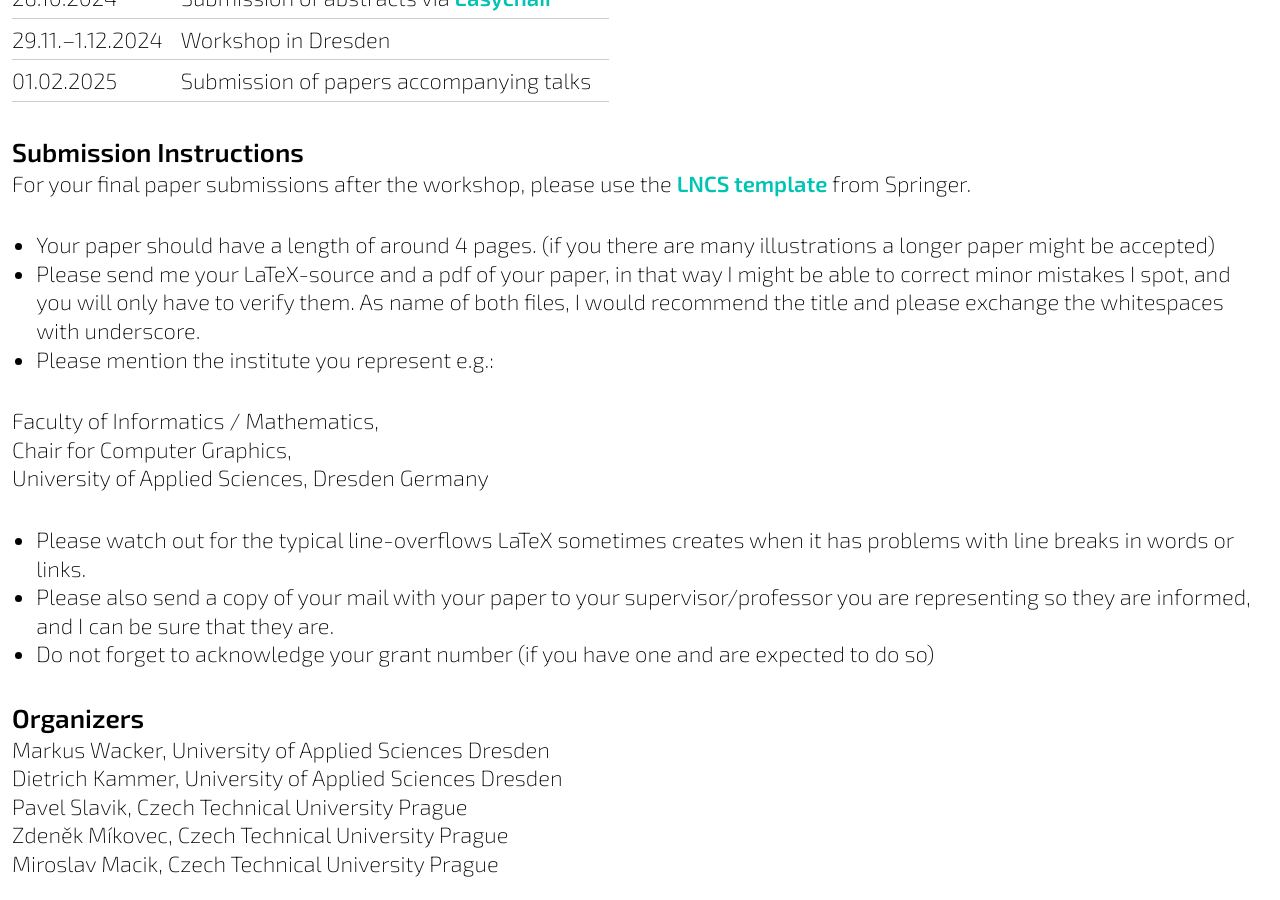
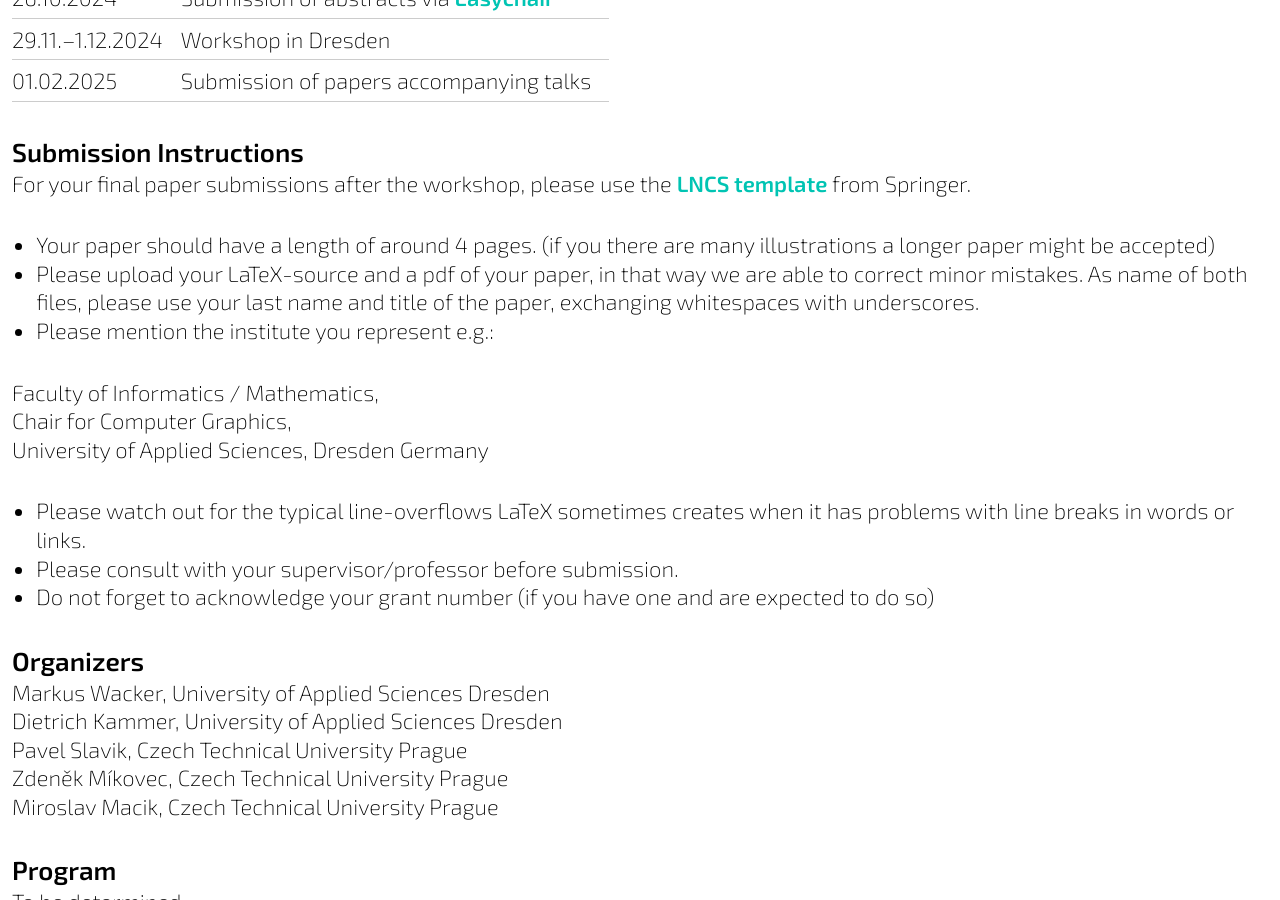
Before and after one commit to workshop-user-interfaces/workshop-user-interfaces.github.io, a Jekyll site: the page built from _editions/2024.markdown, in a window 1280 px wide and 900 px high, scrolled down 1746 px. Built offline with Jekyll 4.4.1, drawn with Linux system fonts in a browser that asks for light colours.

Commit message:
correct submission info

```diff
--- a/_editions/2024.markdown
+++ b/_editions/2024.markdown
@@ -31,7 +31,7 @@ We invite submissions from either CTU Prague or University of Applied Sciences D
 For your final paper submissions after the workshop, please use the [LNCS template]( https://www.springer.com/gp/computer-science/lncs/conference-proceedings-guidelines) from Springer.
 
 * Your paper should have a length of around 4 pages. (if you there are many illustrations a longer paper might be accepted)
-* Please send me your LaTeX-source and a pdf of your paper, in that way I might be able to correct minor mistakes I spot, and you will only have to verify them. As name of both files, I would recommend the title and please exchange the whitespaces with underscore.
+* Please upload your LaTeX-source and a pdf of your paper, in that way we are able to correct minor mistakes. As name of both files, please use your last name and title of the paper, exchanging whitespaces with underscores.
 * Please mention the institute you represent e.g.:
 
 Faculty of Informatics / Mathematics,\
@@ -39,7 +39,7 @@ Chair for Computer Graphics,\
 University of Applied Sciences, Dresden Germany
 
 * Please watch out for the typical line-overflows LaTeX sometimes creates when it has problems with line breaks in words or links.
-* Please also send a copy of your mail with your paper to your supervisor/professor you are representing so they are informed, and I can be sure that they are.
+* Please consult with your supervisor/professor before submission.
 * Do not forget to acknowledge your grant number (if you have one and are expected to do so)
 
 ## Organizers
```
